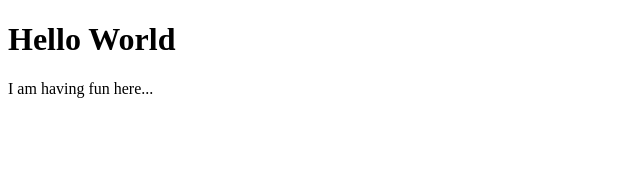
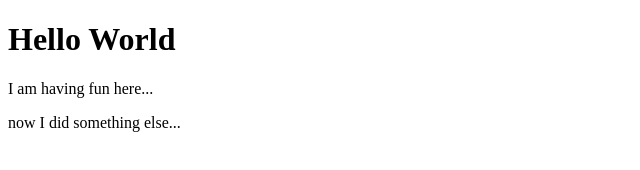
Before and after one commit to vdelacue/new_repo, a plain HTML site: page index.html in a window 1280 px wide. Shown: the whole page, without its empty margins (0-640 px from the left). Drawn offline with Linux system fonts and the light colour scheme.

Commit message:
new branch message

```diff
--- a/index.html
+++ b/index.html
@@ -11,6 +11,9 @@
         <p>
             I am having fun here...
         </p>
+        <p>
+            now I did something else...
+        </p>
 
 </body>
 </html>
```
